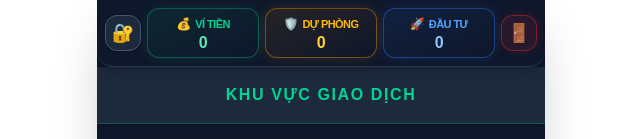
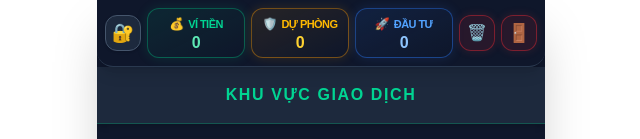
Before and after one commit to kienkhoafvp-creator/App-QLTC, a Next.js app: page /dashboard in a window 1280 px wide. Shown: the top 139 px of the page, without its empty margins (319-959 px from the left). Built offline with nearby package versions, Linux system fonts and the light colour scheme; no server answers.

Commit message:
them nut dieu huong cho chuc nang xoa tai khoan

```diff
--- a/src/app/dashboard/page.tsx
+++ b/src/app/dashboard/page.tsx
@@ -49,6 +49,10 @@ export default function DashboardPage() {
   const handleLogout = async () => {
     await supabase.auth.signOut();
     router.push("/login");
+  };
+
+  const handleOpenDeleteAccount = () => {
+    router.push("/delete-account");
   };
 
   const handleFormatShortCurrency = (val: number) => {
@@ -121,6 +125,9 @@ export default function DashboardPage() {
             </button>
           </div>
 
+          <button type="button" onClick={handleOpenDeleteAccount} aria-label={"X\u00f3a t\u00e0i kho\u1ea3n"} title={"X\u00f3a t\u00e0i kho\u1ea3n"} className="w-9 h-9 flex-shrink-0 flex items-center justify-center border border-red-500/40 rounded-xl bg-red-500/10 hover:bg-red-500/20 active:scale-95 transition-all shadow-[0_0_10px_rgba(239,68,68,0.15)]">
+            {"\uD83D\uDDD1\uFE0F"}
+          </button>
           <button onClick={handleLogout} className="w-9 h-9 flex-shrink-0 flex items-center justify-center border border-red-500/40 rounded-xl bg-red-500/10 hover:bg-red-500/20 active:scale-95 transition-all shadow-[0_0_10px_rgba(239,68,68,0.15)]">
             <span className="text-lg">🚪</span>
           </button>
```
